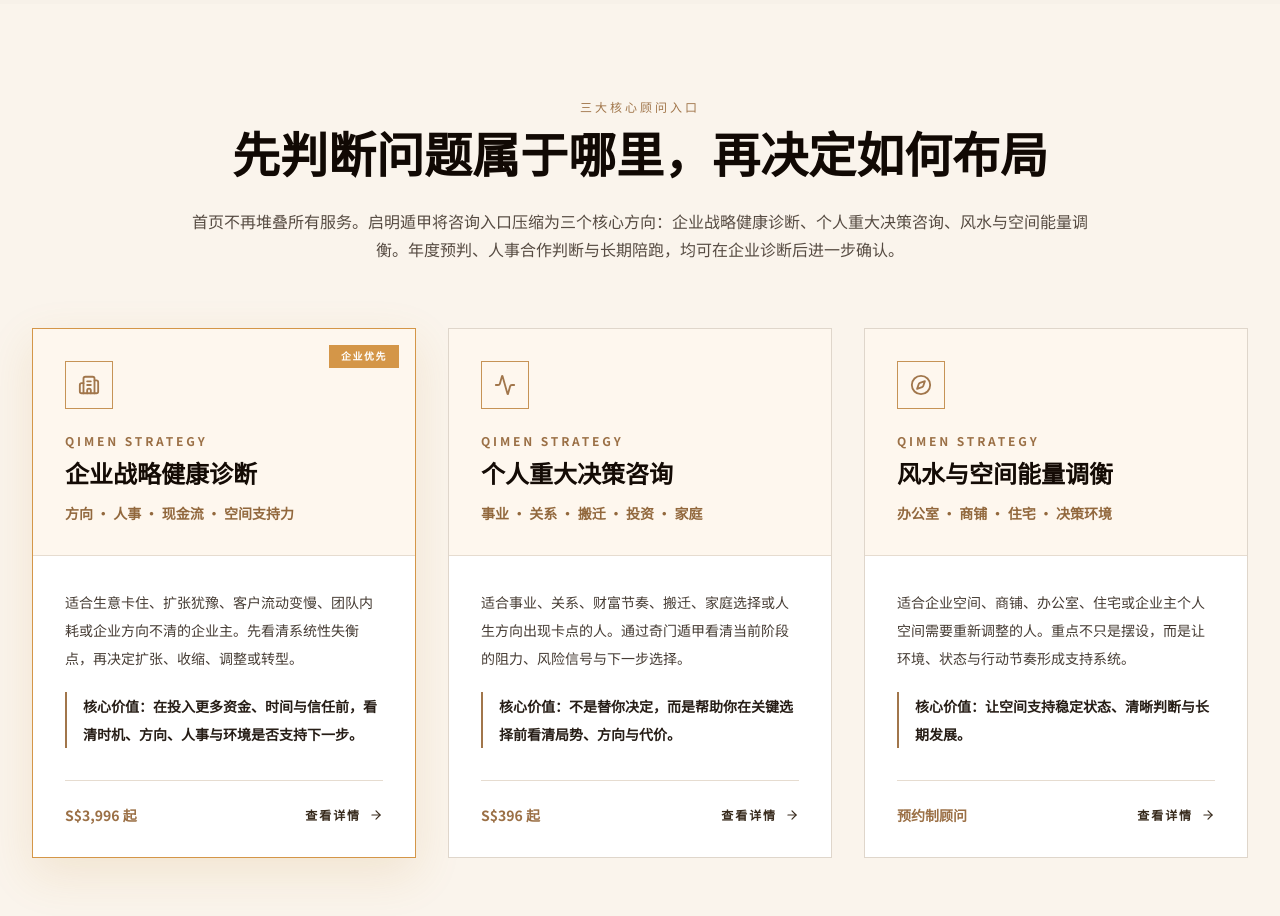
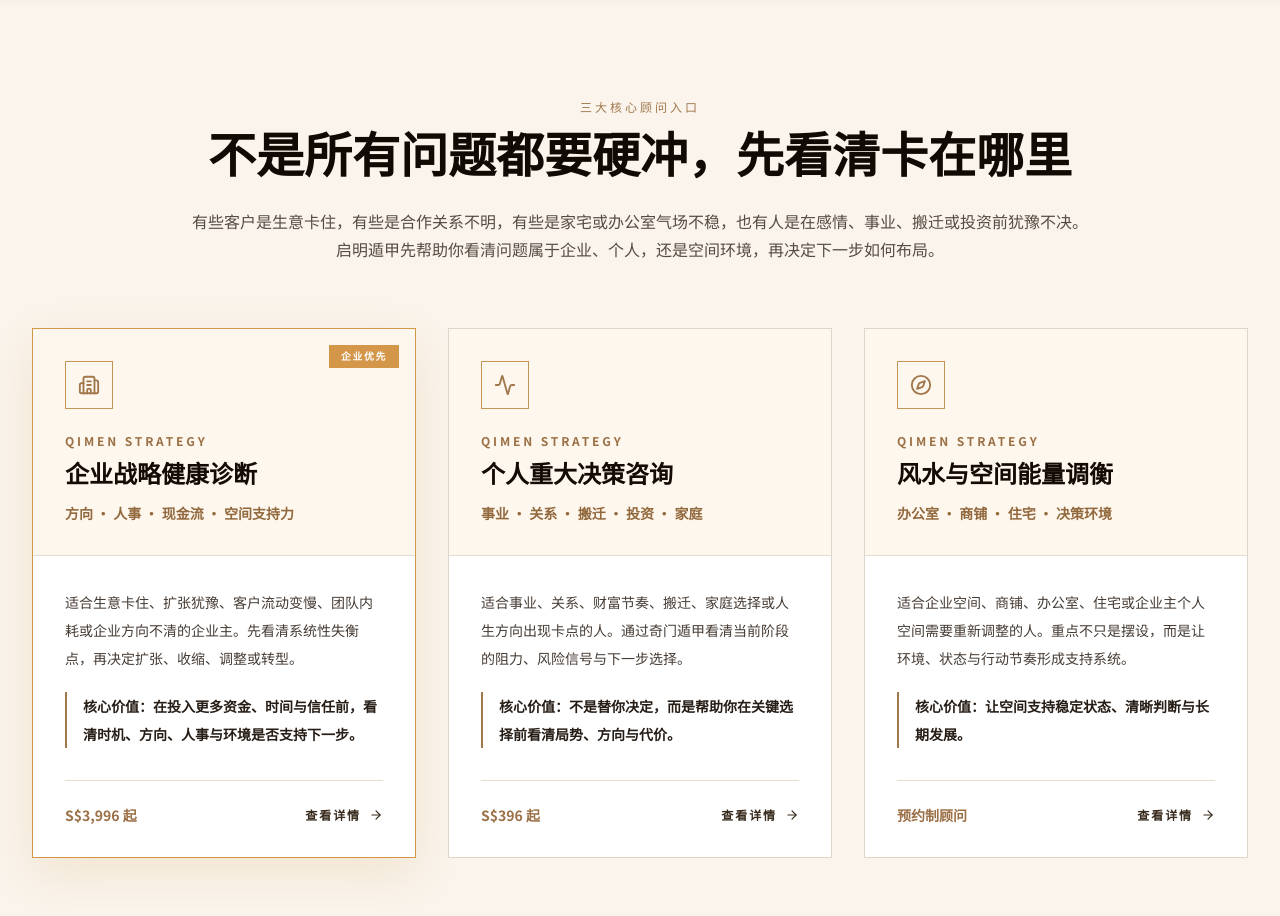
Before and after one commit to BODHIWONG/qmfeng-website, a Next.js app: page / in a window 1280 px wide. Shown: the part 2080-2996 px from the top of the page. Built offline with nearby package versions, Linux system fonts and the light colour scheme.

Commit message:
Make service section more grounded and client-facing

```diff
--- a/components/service-cards.tsx
+++ b/components/service-cards.tsx
@@ -103,7 +103,7 @@ export default function ServiceCards() {
             className="mb-5 text-3xl font-bold leading-tight md:text-5xl"
             style={{ fontFamily: "var(--font-cormorant), var(--font-noto-serif), serif", color: "oklch(0.15 0.02 60)" }}
           >
-            {t("先判断问题属于哪里，再决定如何布局", "First Identify the Real Imbalance, Then Decide the Right Alignment")}
+            {t("不是所有问题都要硬冲，先看清卡在哪里", "Do Not Push Blindly. First See Where the Block Is")}
           </h2>
 
           <p
@@ -111,8 +111,8 @@ export default function ServiceCards() {
             style={{ fontFamily: "var(--font-lato), var(--font-noto-sans), sans-serif", color: "oklch(0.42 0.02 60)" }}
           >
             {t(
-              "首页不再堆叠所有服务。启明遁甲将咨询入口压缩为三个核心方向：企业战略健康诊断、个人重大决策咨询、风水与空间能量调衡。年度预判、人事合作判断与长期陪跑，均可在企业诊断后进一步确认。",
-              "The homepage does not overload every service. Qimen Strategy is organised into three core pathways: enterprise diagnostic, personal major decision advisory, and Feng Shui & space alignment. Annual forecast, partnership review and long-term advisory can be confirmed after the diagnostic stage."
+              "有些客户是生意卡住，有些是合作关系不明，有些是家宅或办公室气场不稳，也有人是在感情、事业、搬迁或投资前犹豫不决。启明遁甲先帮助你看清问题属于企业、个人，还是空间环境，再决定下一步如何布局。",
+              "Some clients are stuck in business, some face unclear partnerships, some feel their home or office environment is not supporting them, and others hesitate before relationship, career, relocation or investment decisions. Qimen Strategy first helps you identify whether the issue belongs to business, personal decision-making or space environment before deciding the next alignment."
             )}
           </p>
         </motion.div>
```
